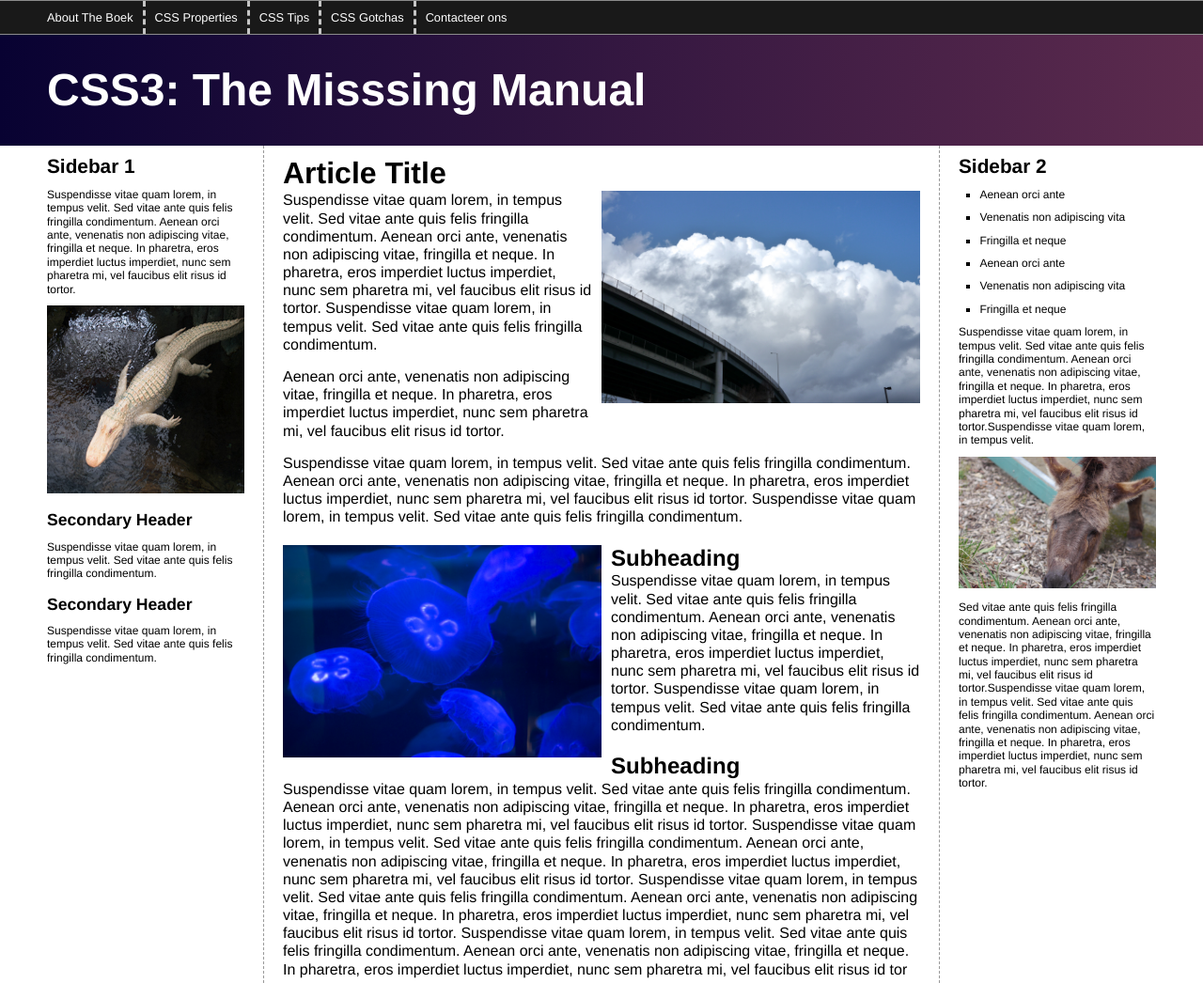
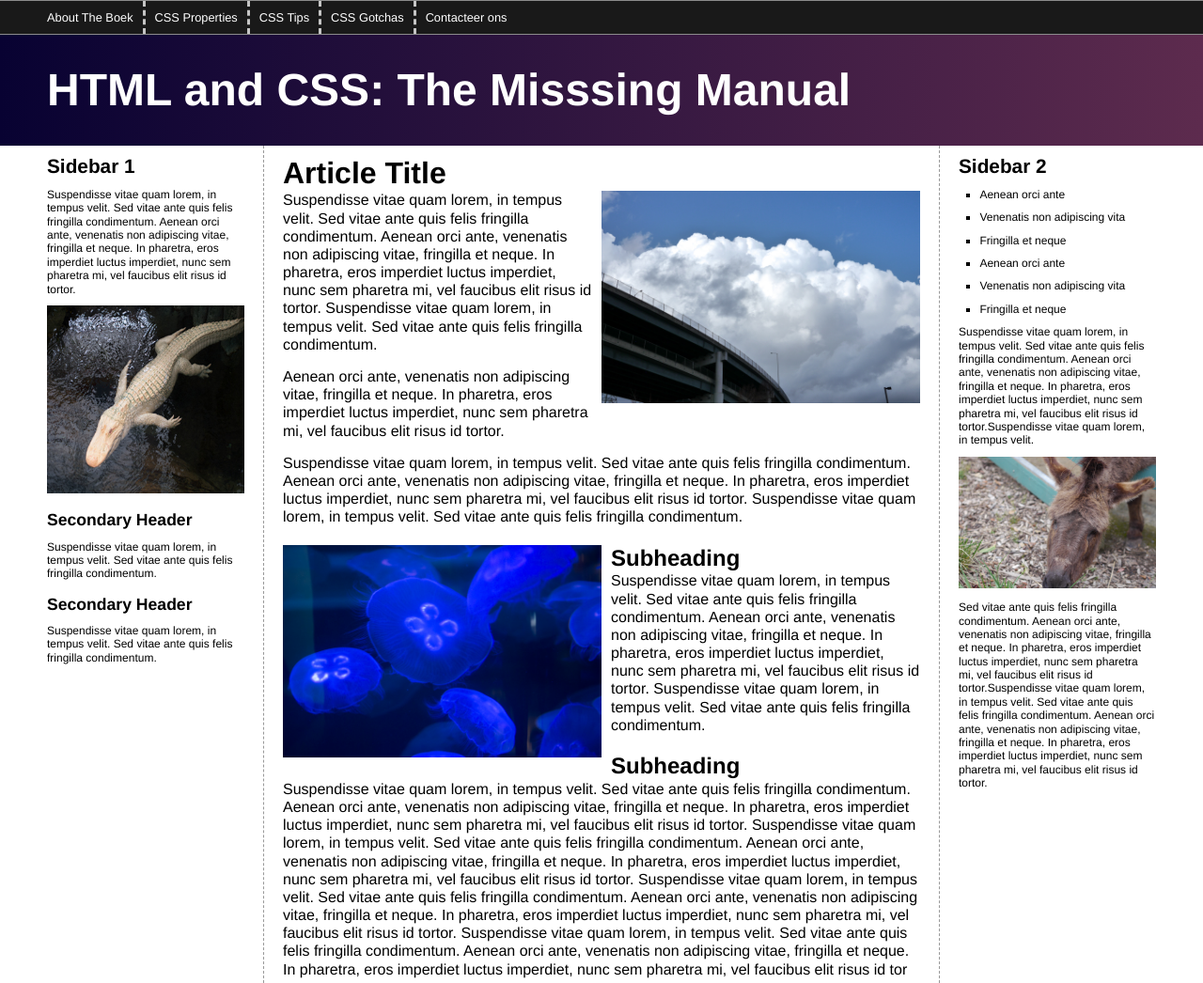
Before and after one commit to docter321/Programmeren_DW2, a plain HTML site: page index.html in a window 1280 px wide. Shown: the top 1046 px of the page at 94% size. Drawn offline with Linux system fonts and the light colour scheme.

Commit message:
commit html and css

```diff
--- a/index.html
+++ b/index.html
@@ -22,7 +22,7 @@
             <li><a href="#">Contact Us</a></li> -->
           </ul>
         </nav>
-        <h1>CSS3: The Misssing Manual</h1>
+        <h1>HTML and CSS: The Misssing Manual</h1>
       </header>
       <div class="contentWrapper">
         <div class="columnWrapper">
```
